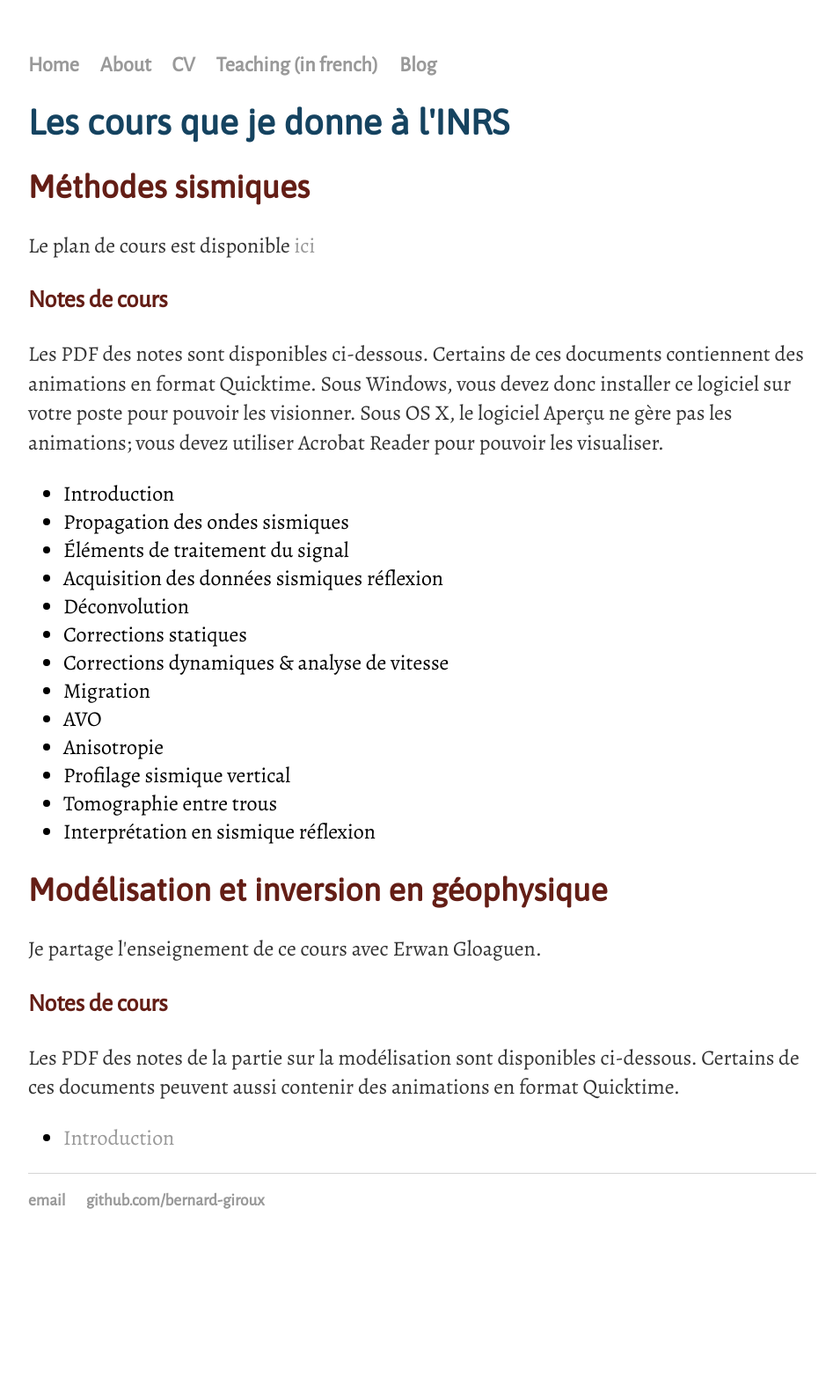
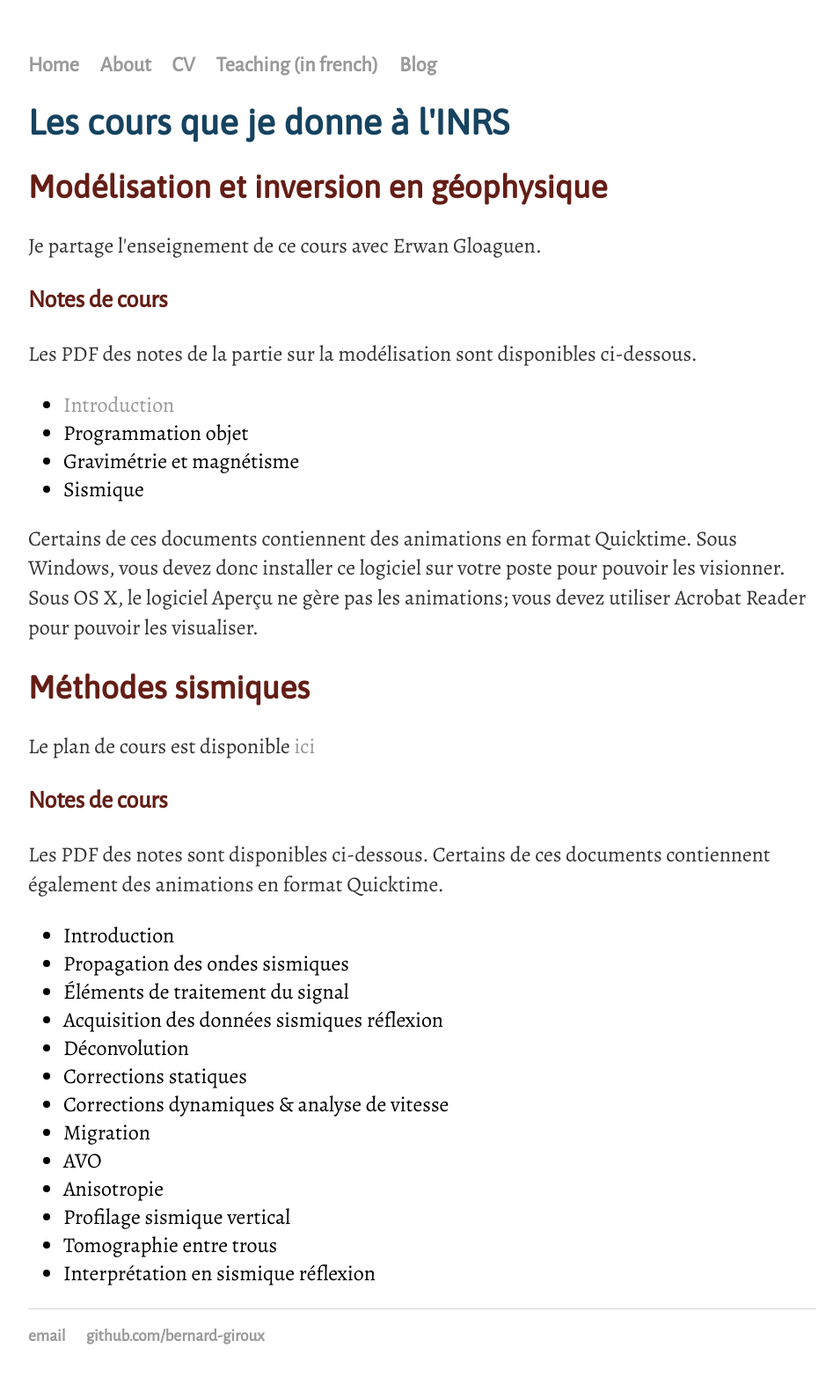
Before and after one commit to bernard-giroux/bernard-giroux.github.io, a Jekyll site: the page built from teaching/index.html, in a window 1280 px wide. Shown: the whole page at 88% size, without its empty margins (160-1107 px from the left). Built offline with Jekyll 4.4.1, drawn with Linux system fonts in a browser that asks for light colours; before the commit the page ends 1436 px from its top, so only the background shows below that; some of the changed lines change nothing that is shown.

Commit message:
réorganisation - teaching

```diff
--- a/teaching/index.html
+++ b/teaching/index.html
@@ -5,11 +5,24 @@ title: Enseignement
 <div class="blurb">
 	<h1>Les cours que je donne à l'INRS</h1>
 	<div>
+		<h2>Modélisation et inversion en géophysique</h2>
+		<p>Je partage l'enseignement de ce cours avec Erwan Gloaguen.</p>
+		<h3>Notes de cours</h3>
+		<p>Les PDF des notes de la partie sur la modélisation sont disponibles ci-dessous.</p>
+		<ul>
+			<li><a href=PDFs/01_intro.pdf>Introduction</a></li>
+			<li>Programmation objet</li>
+			<li>Gravimétrie et magnétisme</li>
+			<li>Sismique</li>
+		</ul>
+		<p>Certains de ces documents contiennent des animations en format Quicktime.  Sous Windows, vous devez donc installer ce logiciel sur votre poste pour pouvoir les visionner.  Sous OS X, le logiciel Aperçu ne gère pas les animations; vous devez utiliser Acrobat Reader pour pouvoir les visualiser.</p>
+	</div>
+	<div>
 		<h2>Méthodes sismiques</h2>
 
 		<p>Le plan de cours est disponible <a href=plan_sismique.html>ici</a></p>
 		<h3>Notes de cours</h3>
-		<p>Les PDF des notes sont disponibles ci-dessous.  Certains de ces documents contiennent des animations en format Quicktime.  Sous Windows, vous devez donc installer ce logiciel sur votre poste pour pouvoir les visionner.  Sous OS X, le logiciel Aperçu ne gère pas les animations; vous devez utiliser Acrobat Reader pour pouvoir les visualiser.</p>
+		<p>Les PDF des notes sont disponibles ci-dessous.  Certains de ces documents contiennent également des animations en format Quicktime.</p>
 		<ul>
 			<li>Introduction</li>
 			<li>Propagation des ondes sismiques</li>
@@ -26,13 +39,4 @@ title: Enseignement
 			<li>Interprétation en sismique réflexion</li>
 		</ul>
 	</div>
-	<div>
-		<h2>Modélisation et inversion en géophysique</h2>
-		<p>Je partage l'enseignement de ce cours avec Erwan Gloaguen.</p>
-		<h3>Notes de cours</h3>
-		<p>Les PDF des notes de la partie sur la modélisation sont disponibles ci-dessous.  Certains de ces documents peuvent aussi contenir des animations en format Quicktime.</p>
-		<ul>
-			<li><a href=PDFs/01_intro.pdf>Introduction</a></li>
-		</ul>
-	</div>
 </div><!-- /.blurb -->
```
